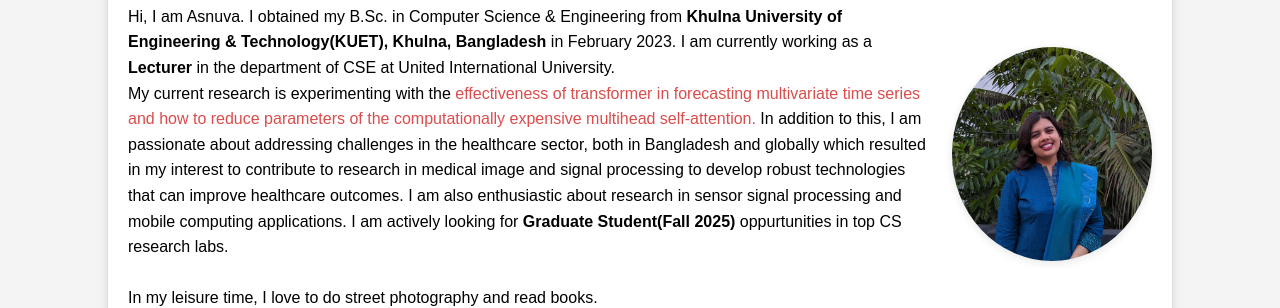
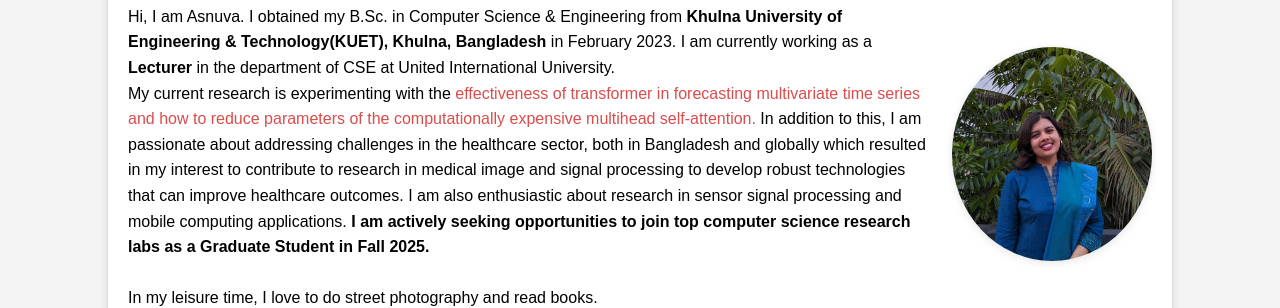
Before and after one commit to asnuvatanvin/asnuvatanvin.github.io, a plain HTML site: page index.html in a window 1280 px wide. Shown: the part 193-501 px from the top of the page. Drawn offline with Linux system fonts and the light colour scheme.

Commit message:
Update index.html

```diff
--- a/index.html
+++ b/index.html
@@ -33,9 +33,8 @@
       <div class="home-text">
         <h1>Asnuva Tanvin</h1>
         <p>
-          Hi, I am Asnuva. I obtained my B.Sc. in Computer Science &
-          Engineering from <strong>Khulna University of Engineering & Technology(KUET),
-            Khulna, Bangladesh</strong> in February 2023. I am currently working as a <strong>Lecturer</strong> in the department of CSE at United
+          Hi, I am Asnuva. I obtained my B.Sc. in Computer Science & Engineering from <strong>Khulna University of Engineering & Technology(KUET),
+          Khulna, Bangladesh</strong> in February 2023. I am currently working as a <strong>Lecturer</strong> in the department of CSE at United
           International University.
           <br>My current research is experimenting with the <span class="highlight">effectiveness
           of transformer in forecasting multivariate time series and how to
@@ -43,7 +42,7 @@
           am passionate about addressing challenges in the healthcare sector, both in Bangladesh and globally which
           resulted in my interest to contribute to research in medical image and signal processing to develop robust technologies
           that can improve healthcare outcomes. I am also enthusiastic about research in sensor signal processing and mobile computing applications.
-          I am actively looking for <strong>Graduate Student(Fall 2025)</strong> oppurtunities in top CS research labs.
+          <strong>I am actively seeking opportunities to join top computer science research labs as a Graduate Student in Fall 2025.</strong>
           <br><br>In my leisure time, I love to do street photography and read books.
         <div class="contact-links">
           <a href="mailto:asnuva.tanvin@gmail.com">
```
